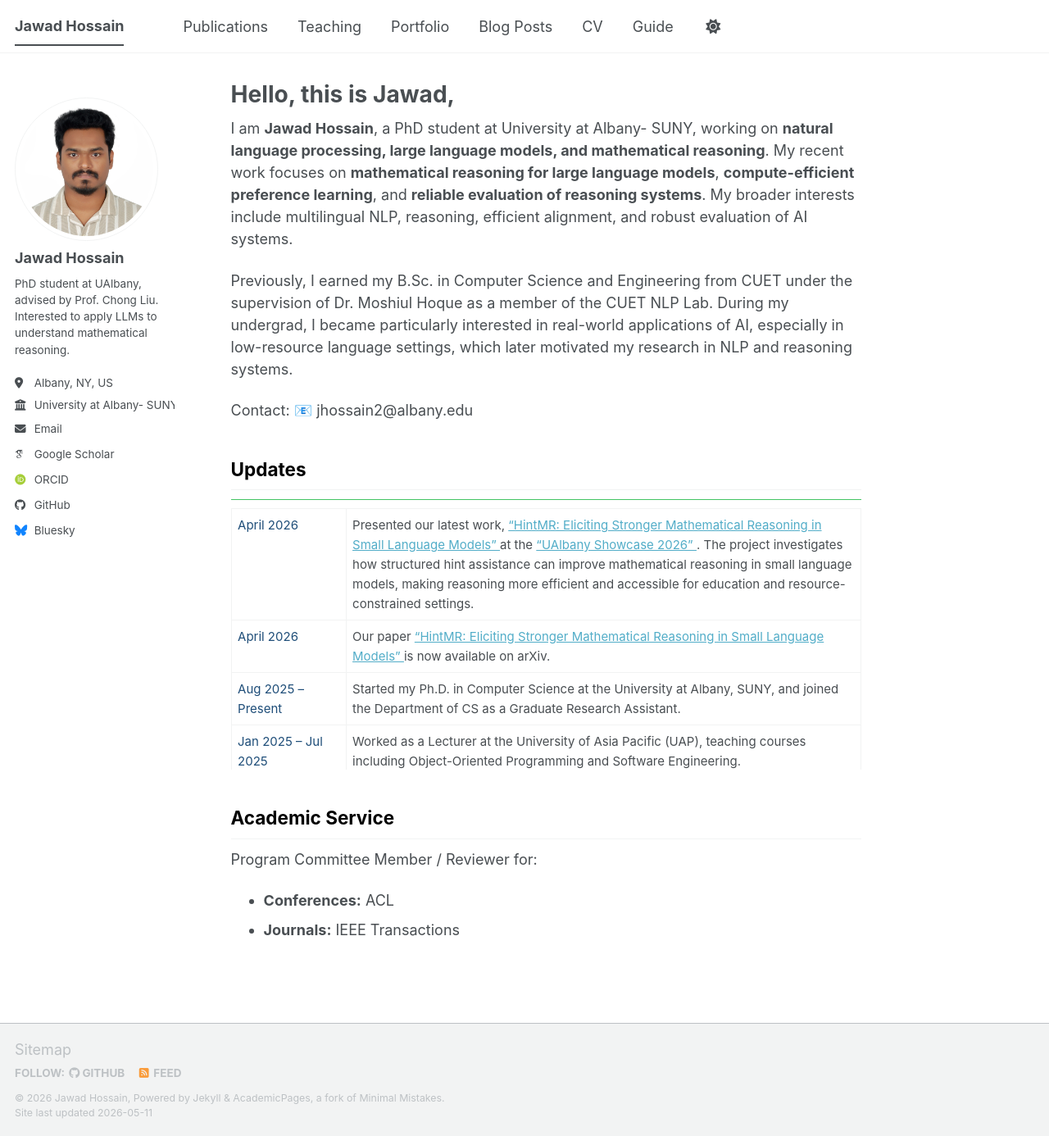
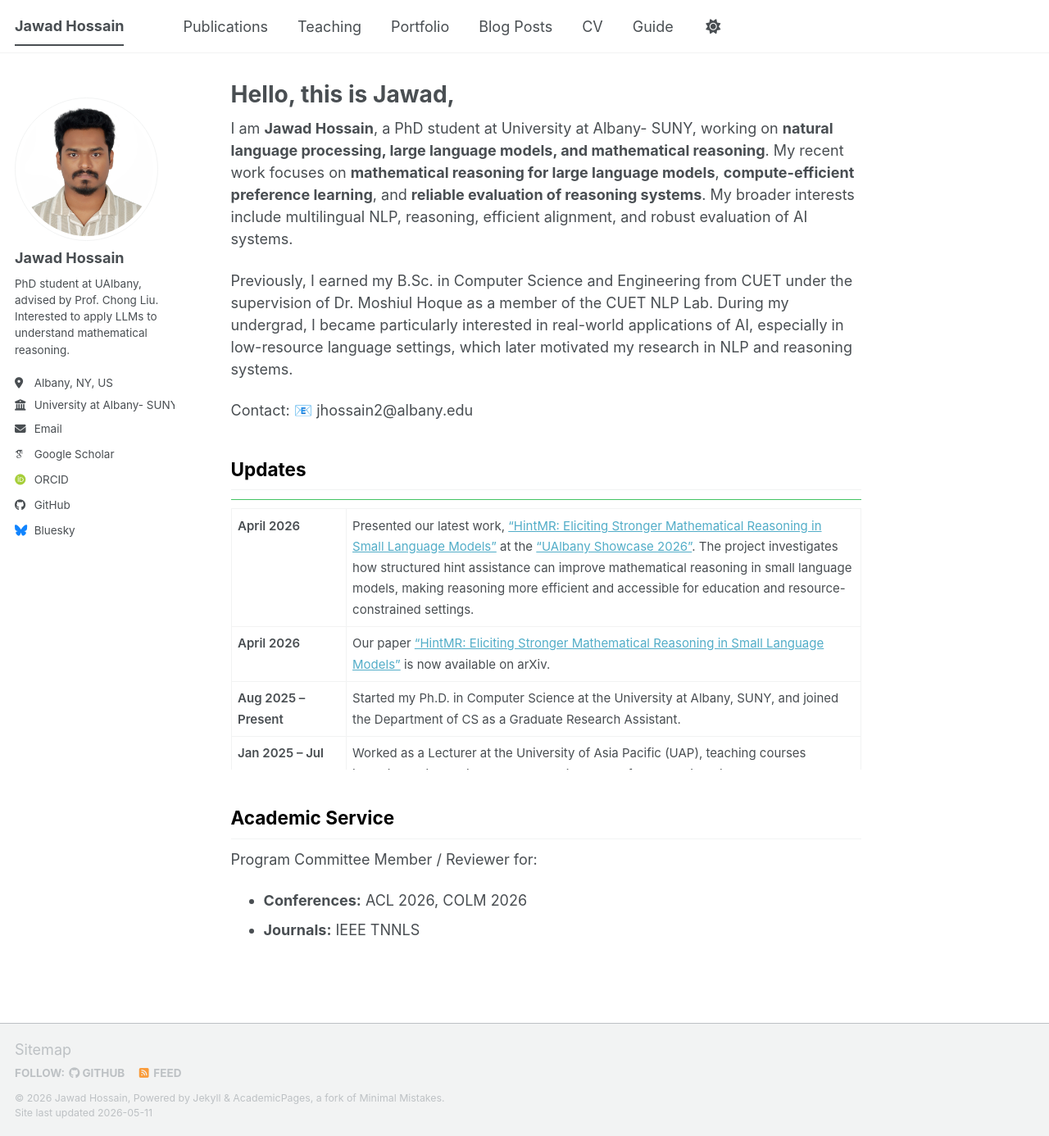
Before and after one commit to Jawad039/jawad039.github.io, a Jekyll site: the page built from _pages/about.md, in a window 1280 px wide and 1386 px high. Shown: the whole window at 82% size. Built offline with Jekyll 4.4.1, drawn with Linux system fonts in a browser that asks for light colours; some web fonts are replaced; a script bundle is joined from its source files by our own code; library files that are not in the unit come from our copies.

Commit message:
Update about.md

```diff
--- a/_pages/about.md
+++ b/_pages/about.md
@@ -13,100 +13,100 @@ Contact: 📧 jhossain2@albany.edu
 
 <div style="height: 330px; overflow-y: auto; border-top: 1.5px solid #43c463; padding-top: 10px;">
 
-<table style="border-collapse: collapse; font-size: 15px; line-height: 1.6;">
+<table style="border-collapse: collapse; font-size: 15px; line-height: 1.7; width:100%;">
 
-<tr>
-<td style="color:#1f4e79; width:140px; vertical-align: top;">April 2026</td>
-<td>Presented our latest work, <a href="https://arxiv.org/abs/2604.12229"> “HintMR: Eliciting Stronger Mathematical Reasoning in Small Language Models” </a> at the <a href="https://www.albany.edu/ualbany-showcase/2026"> “UAlbany Showcase 2026” </a>. The project investigates how structured hint assistance can improve mathematical reasoning in small language models, making reasoning more efficient and accessible for education and resource-constrained settings.</td>
+<tr style="border-bottom:1px solid rgba(150,150,150,0.15);">
+<td style="color:var(--global-text-color); font-weight:600; width:140px; vertical-align: top;">April 2026</td>
+<td>Presented our latest work, <a href="https://arxiv.org/abs/2604.12229">“HintMR: Eliciting Stronger Mathematical Reasoning in Small Language Models”</a> at the <a href="https://www.albany.edu/ualbany-showcase/2026">“UAlbany Showcase 2026”</a>. The project investigates how structured hint assistance can improve mathematical reasoning in small language models, making reasoning more efficient and accessible for education and resource-constrained settings.</td>
 </tr>
 
-<tr>
-<td style="color:#1f4e79; width:140px; vertical-align: top;">April 2026</td>
-<td>Our paper <a href="https://arxiv.org/abs/2604.12229"> “HintMR: Eliciting Stronger Mathematical Reasoning in Small Language Models” </a> is now available on arXiv.</td>
+<tr style="border-bottom:1px solid rgba(150,150,150,0.15);">
+<td style="color:var(--global-text-color); font-weight:600; width:140px; vertical-align: top;">April 2026</td>
+<td>Our paper <a href="https://arxiv.org/abs/2604.12229">“HintMR: Eliciting Stronger Mathematical Reasoning in Small Language Models”</a> is now available on arXiv.</td>
 </tr>
 
-<tr>
-<td style="color:#1f4e79; width:140px; vertical-align: top;">Aug 2025 – Present</td>
+<tr style="border-bottom:1px solid rgba(150,150,150,0.15);">
+<td style="color:var(--global-text-color); font-weight:600; width:140px; vertical-align: top;">Aug 2025 – Present</td>
 <td>Started my Ph.D. in Computer Science at the University at Albany, SUNY, and joined the Department of CS as a Graduate Research Assistant.</td>
 </tr>
 
-<tr>
-<td style="color:#1f4e79; vertical-align: top;">Jan 2025 – Jul 2025</td>
+<tr style="border-bottom:1px solid rgba(150,150,150,0.15);">
+<td style="color:var(--global-text-color); font-weight:600; width:140px; vertical-align: top;">Jan 2025 – Jul 2025</td>
 <td>Worked as a Lecturer at the University of Asia Pacific (UAP), teaching courses including Object-Oriented Programming and Software Engineering.</td>
 </tr>
 
-<tr>
-<td style="color:#1f4e79; vertical-align: top;">Jan 2024 – Jan 2025</td>
+<tr style="border-bottom:1px solid rgba(150,150,150,0.15);">
+<td style="color:var(--global-text-color); font-weight:600; width:140px; vertical-align: top;">Jan 2024 – Jan 2025</td>
 <td>Worked as a Lecturer at Daffodil International University (DIU), teaching Object-Oriented Programming, Natural Language Processing, C Programming, Information Security, and Algorithms.</td>
 </tr>
 
-<tr>
-<td style="color:#1f4e79; vertical-align: top;">Jan 2024 – Jan 2025</td>
+<tr style="border-bottom:1px solid rgba(150,150,150,0.15);">
+<td style="color:var(--global-text-color); font-weight:600; width:140px; vertical-align: top;">Jan 2024 – Jan 2025</td>
 <td>Served as a Supervisor at the DIU NLP & ML Research Lab, mentoring student research projects in NLP and machine learning.</td>
 </tr>
 
-<tr>
-<td style="color:#1f4e79; vertical-align: top;">Aug 2023 – Jul 2025</td>
+<tr style="border-bottom:1px solid rgba(150,150,150,0.15);">
+<td style="color:var(--global-text-color); font-weight:600; width:140px; vertical-align: top;">Aug 2023 – Jul 2025</td>
 <td>Worked as a Mentor at the CUET NLP Lab, guiding undergraduate research projects and supporting low-resource language dataset curation.</td>
 </tr>
 
-<tr>
-<td style="color:#1f4e79; vertical-align: top;">Aug 2023 – Dec 2023</td>
+<tr style="border-bottom:1px solid rgba(150,150,150,0.15);">
+<td style="color:var(--global-text-color); font-weight:600; width:140px; vertical-align: top;">Aug 2023 – Dec 2023</td>
 <td>Worked as a Research Assistant at CUET on a project for recognizing emotion from Bengali texts using deep learning.</td>
 </tr>
 
-<tr>
-<td style="color:#1f4e79; vertical-align: top;">2024</td>
+<tr style="border-bottom:1px solid rgba(150,150,150,0.15);">
+<td style="color:var(--global-text-color); font-weight:600; width:140px; vertical-align: top;">2024</td>
 <td>Published and co-authored multiple papers in ICCIT 2024, SemEval-2024, AraFinNLP 2024, CLEF CheckThat! 2024, and ICPR-related venues.</td>
 </tr>
 
-<tr>
-<td style="color:#1f4e79; vertical-align: top;">2023</td>
+<tr style="border-bottom:1px solid rgba(150,150,150,0.15);">
+<td style="color:var(--global-text-color); font-weight:600; width:140px; vertical-align: top;">2023</td>
 <td>Published papers at ICCIT 2023 and BLP-2023 on multilabel aggressive text classification and violence-inciting text categorization using transformer-based approaches.</td>
 </tr>
 
-<tr>
-<td style="color:#1f4e79; vertical-align: top;">2023</td>
+<tr style="border-bottom:1px solid rgba(150,150,150,0.15);">
+<td style="color:var(--global-text-color); font-weight:600; width:140px; vertical-align: top;">2023</td>
 <td>Achieved 3rd position in Task 1: Violence Inciting Text Detection and 13th position in Task 2: Sentiment Analysis of Bangla Social Media Posts at the First Workshop on Bangla Language Processing (EMNLP 2023).</td>
 </tr>
 
-<tr>
-<td style="color:#1f4e79; vertical-align: top;">2023</td>
+<tr style="border-bottom:1px solid rgba(150,150,150,0.15);">
+<td style="color:var(--global-text-color); font-weight:600; width:140px; vertical-align: top;">2023</td>
 <td>Graduated with Honors from CUET with a B.Sc. in Computer Science and Engineering, earning a GPA of 3.81/4.00, Dean’s Award, and Merit Position 8th among 126 students.</td>
 </tr>
 
-<tr>
-<td style="color:#1f4e79; vertical-align: top;">2022</td>
+<tr style="border-bottom:1px solid rgba(150,150,150,0.15);">
+<td style="color:var(--global-text-color); font-weight:600; width:140px; vertical-align: top;">2022</td>
 <td>Served as a Teaching Assistant for CSE-435: Information Security.</td>
 </tr>
 
-<tr>
-<td style="color:#1f4e79; vertical-align: top;">Oct – Nov 2022</td>
+<tr style="border-bottom:1px solid rgba(150,150,150,0.15);">
+<td style="color:var(--global-text-color); font-weight:600; width:140px; vertical-align: top;">Oct – Nov 2022</td>
 <td>Completed an Academic Internship at Bangladesh Research and Education Network (BdREN), contributing to the development of an e-commerce website using Python.</td>
 </tr>
 
-<tr>
-<td style="color:#1f4e79; vertical-align: top;">2020</td>
+<tr style="border-bottom:1px solid rgba(150,150,150,0.15);">
+<td style="color:var(--global-text-color); font-weight:600; width:140px; vertical-align: top;">2020</td>
 <td>Received honorable mention in the IEEE Face The Case Competition.</td>
 </tr>
 
-<tr>
-<td style="color:#1f4e79; vertical-align: top;">2019</td>
+<tr style="border-bottom:1px solid rgba(150,150,150,0.15);">
+<td style="color:var(--global-text-color); font-weight:600; width:140px; vertical-align: top;">2019</td>
 <td>Received the Best Poster Presenter Award in CSE-244: Algorithms Design and Analysis (Sessional).</td>
 </tr>
 
-<tr>
-<td style="color:#1f4e79; vertical-align: top;">2019</td>
+<tr style="border-bottom:1px solid rgba(150,150,150,0.15);">
+<td style="color:var(--global-text-color); font-weight:600; width:140px; vertical-align: top;">2019</td>
 <td>Secured 5th position among 15 teams in the CUET Career Club Inter University Programming Contest.</td>
 </tr>
 
-<tr>
-<td style="color:#1f4e79; vertical-align: top;">2017</td>
+<tr style="border-bottom:1px solid rgba(150,150,150,0.15);">
+<td style="color:var(--global-text-color); font-weight:600; width:140px; vertical-align: top;">2017</td>
 <td>Received the HSC General Scholarship Award from the Bangladesh Education Board.</td>
 </tr>
 
 <tr>
-<td style="color:#1f4e79; vertical-align: top;">2012</td>
+<td style="color:var(--global-text-color); font-weight:600; width:140px; vertical-align: top;">2012</td>
 <td>Received the JSC General Scholarship Award from the Bangladesh Education Board.</td>
 </tr>
 
@@ -120,10 +120,10 @@ Program Committee Member / Reviewer for:
 
 <ul>
   <li><b>Conferences:</b>
-    ACL
+    ACL 2026, COLM 2026
   </li>
 
   <li><b>Journals:</b>
-    IEEE Transactions
+    IEEE TNNLS
   </li>
 </ul>
```
